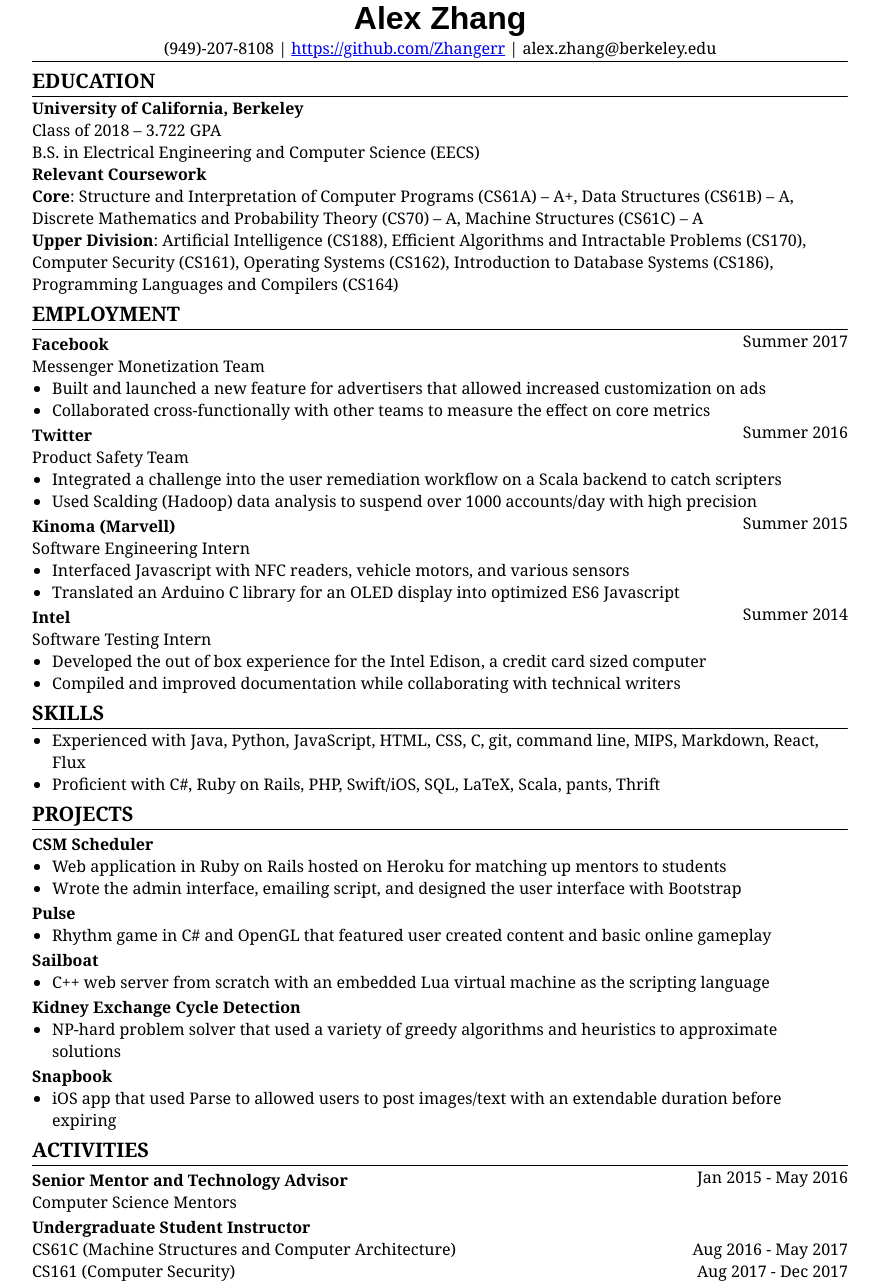
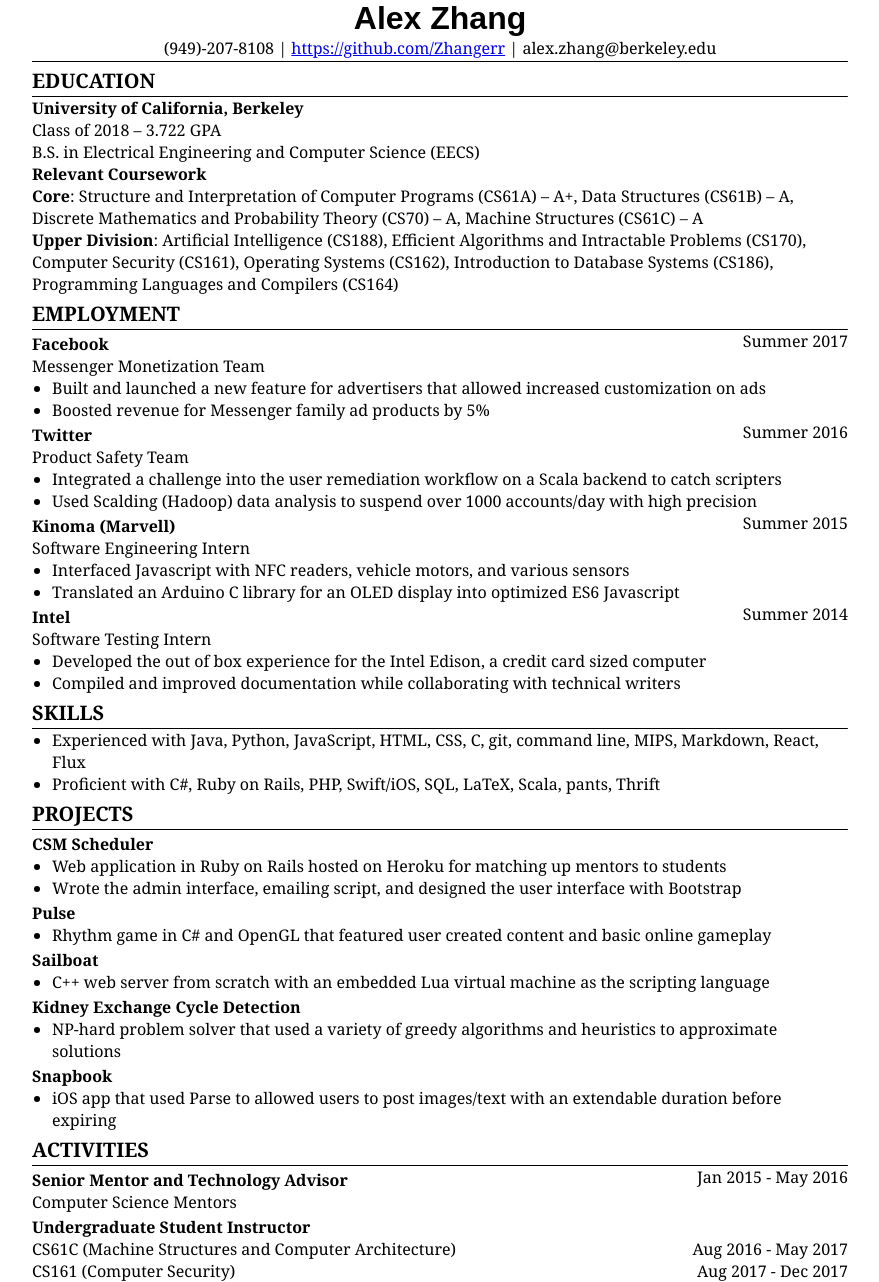
Before and after one commit to Zhangerr/zhangerr.github.io, a Jekyll site: the page built from resume2.md, in a window 1280 px wide. Shown: the whole page, without its empty margins (200-1079 px from the left). Built offline with Jekyll 4.4.1, drawn with Linux system fonts in a browser that asks for light colours.

Commit message:
Update resume2.md

```diff
--- a/resume2.md
+++ b/resume2.md
@@ -41,7 +41,7 @@ Summer 2017
 Messenger Monetization Team
 
 * Built and launched a new feature for advertisers that allowed increased customization on ads
-* Collaborated cross-functionally with other teams to measure the effect on core metrics
+* Boosted revenue for Messenger family ad products by 5%
 
 {: .date}
 Summer 2016
```
